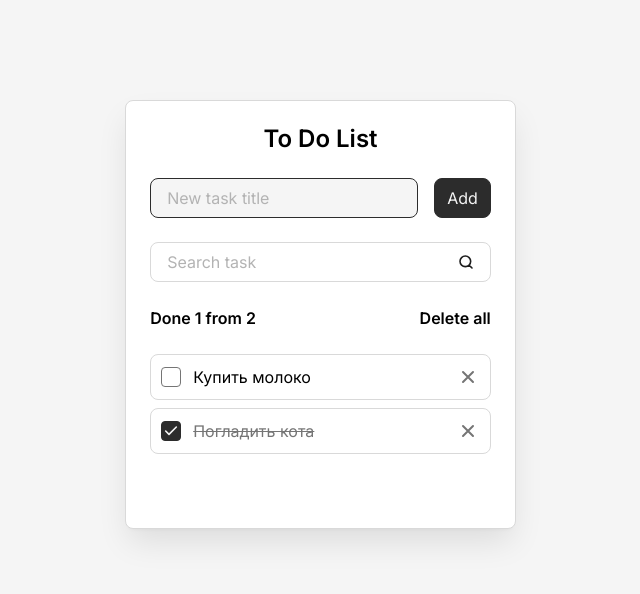
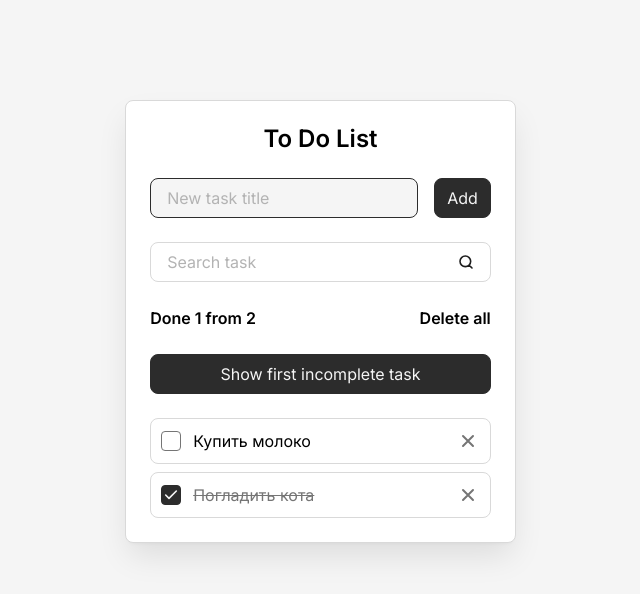
Before and after one commit to sabyrka77/taskly, a React (Vite) app: page / in a window 1280 px wide. Shown: the top 594 px of the page, without its empty margins (312-952 px from the left). Built offline with nearby package versions, Linux system fonts and the light colour scheme.

Commit message:
feat: scroll to first incomplete task

```diff
--- a/src/components/Button.jsx
+++ b/src/components/Button.jsx
@@ -1,8 +1,9 @@
-const Button = ({ className = '', children, type = 'button' }) => {
+const Button = ({ className = '', children, type = 'button', onClick }) => {
   return (
     <button
       className={`button ${className}`}
       type={type}
+      onClick={onClick}
     >
       {children}
     </button>
--- a/src/components/Todo.jsx
+++ b/src/components/Todo.jsx
@@ -3,6 +3,7 @@ import AddTaskForm from './AddTaskForm'
 import SearchTaskForm from './SearchTaskForm'
 import TodoInfo from './TodoInfo'
 import TodoList from './TodoList'
+import Button from './Button'
 
 const Todo = () => {
   const [tasks, setTasks] = useState(() => {
@@ -22,6 +23,8 @@ const Todo = () => {
   const [searchQuery, setSearchQuery] = useState('')
 
   const newTaskInputRef = useRef(null)
+  const firstIncompleteTaskRef = useRef(null)
+  const firstIncompleteTaskId = tasks.find(({ isDone }) => !isDone)?.id
 
   const deleteAllTasks = () => {
     const isConfirmed = confirm('Are you sure you want to delete all?')
@@ -91,9 +94,14 @@ const Todo = () => {
         done={tasks.filter(({ isDone }) => isDone).length}
         onDeleteAllButtonClick={deleteAllTasks}
       />
+      <Button onClick={() => firstIncompleteTaskRef.current?.scrollIntoView({ behavior: 'smooth' })}>
+        Show first incomplete task
+      </Button>
       <TodoList
         tasks={tasks}
         filteredTasks={filteredTasks}
+        firstIncompleteTaskRef={firstIncompleteTaskRef}
+        firstIncompleteTaskId={firstIncompleteTaskId}
         onDeleteTaskButtonClick={deleteTask}
         onTaskCompleteChange={toggleCompleteTask}
       />
--- a/src/components/TodoItem.jsx
+++ b/src/components/TodoItem.jsx
@@ -1,6 +1,6 @@
-const TodoItem = ({ className = '', id, title, isDone, onDeleteTaskButtonClick, onTaskCompleteChange }) => {
+const TodoItem = ({ className = '', id, title, isDone, ref, onDeleteTaskButtonClick, onTaskCompleteChange }) => {
   return (
-    <li className={`todo-item ${className}`}>
+    <li className={`todo-item ${className}`} ref={ref}>
       <input
         className="todo-item__checkbox"
         id={id}
--- a/src/components/TodoList.jsx
+++ b/src/components/TodoList.jsx
@@ -1,6 +1,13 @@
 import TodoItem from './TodoItem'
 
-const TodoList = ({ tasks = [], filteredTasks, onDeleteTaskButtonClick, onTaskCompleteChange }) => {
+const TodoList = ({
+  tasks = [],
+  filteredTasks,
+  firstIncompleteTaskRef,
+  firstIncompleteTaskId,
+  onDeleteTaskButtonClick,
+  onTaskCompleteChange,
+}) => {
   const hasTasks = tasks.length > 0
   const isFilteredTasksEmpty = filteredTasks?.length === 0
 
@@ -19,6 +26,7 @@ const TodoList = ({ tasks = [], filteredTasks, onDeleteTaskButtonClick, onTaskCo
           className="todo__item"
           key={task.id}
           filteredTasks={filteredTasks}
+          ref={task.id === firstIncompleteTaskId ? firstIncompleteTaskRef : null}
           onDeleteTaskButtonClick={onDeleteTaskButtonClick}
           onTaskCompleteChange={onTaskCompleteChange}
           {...task}
```
